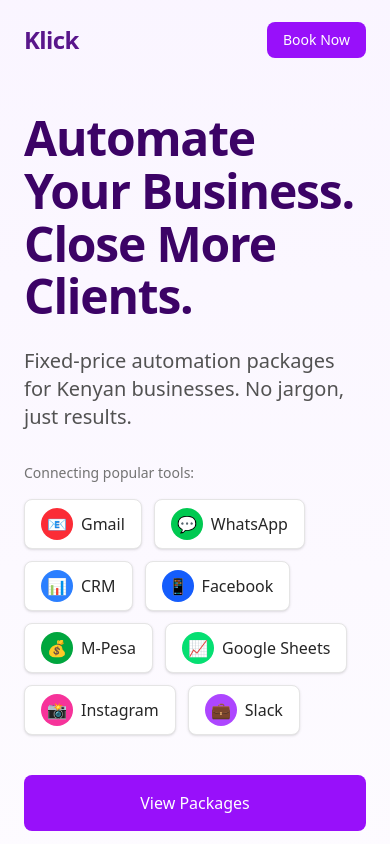
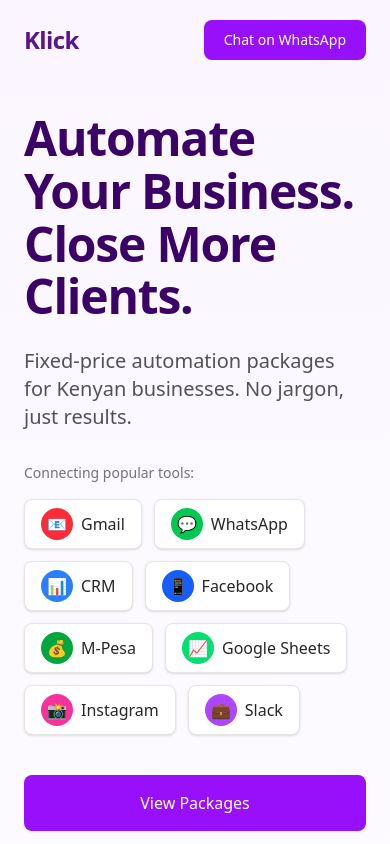
Before and after one commit to millan-amara/automation, a React (Vite) app: page / in a window 390 px wide. Shown: the top 844 px of the page. Built offline with nearby package versions, Linux system fonts and the light colour scheme.

Commit message:
change cta button

```diff
--- a/src/App.jsx
+++ b/src/App.jsx
@@ -67,12 +67,14 @@
 
           </div>
 
-          <button
-            onClick={() => scrollToSection('contact')}
-            className="md:hidden px-4 py-2 bg-purple-600 text-white text-sm font-medium rounded-lg hover:bg-purple-700 transition-colors"
-          >
-            Book Now
-          </button>
+            <a
+              href="https://wa.me/254742603407?text=Hi%20Klick%2C%20I%E2%80%99d%20like%20to%20explore%20a%20automation%20for%20my%20business."
+              target="_blank"
+              rel="noopener noreferrer"
+              className="md:hidden px-5 py-2.5 bg-purple-600 text-white text-sm font-medium rounded-lg hover:bg-purple-700 transition-colors"
+            >
+              Chat on WhatsApp
+            </a>
         </div>
       </div>
     </nav>
```
